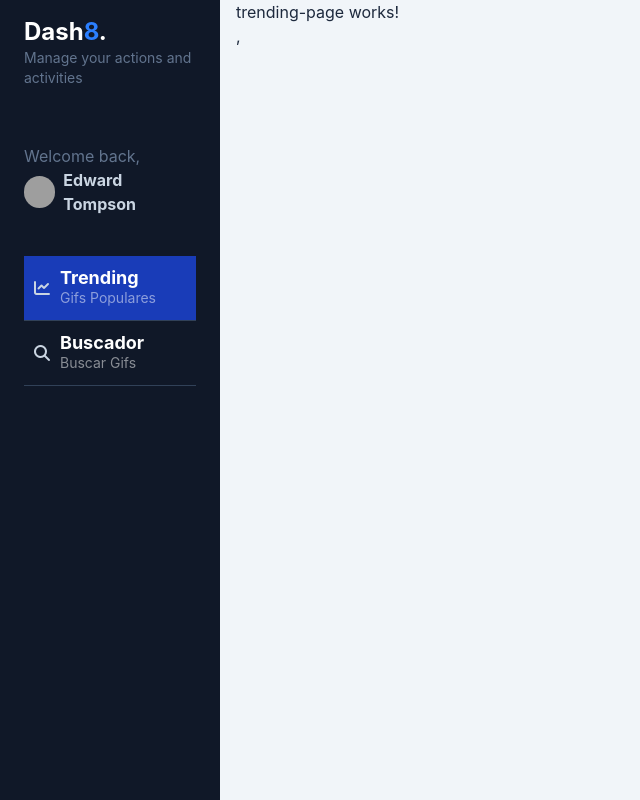
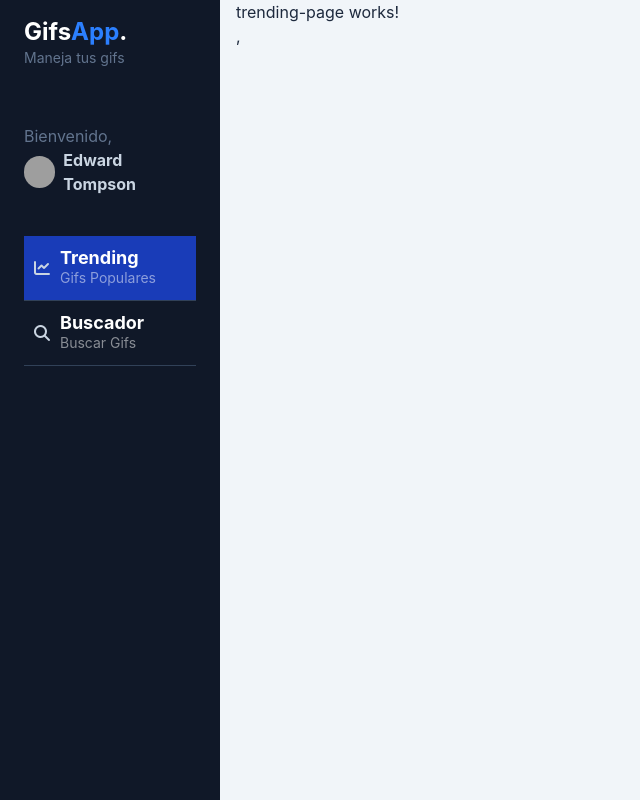
Before and after one commit to Moises-ab24/GifsApp, an Angular app: page /dashboard/trending in a window 1280 px wide. Shown: the whole page, without its empty margins (0-640 px from the left). Built offline with nearby package versions, Linux system fonts and the light colour scheme; grey boxes are pictures that could not be loaded.

Commit message:
Angular Environments y Path Alias

```diff
--- a/angular.json
+++ b/angular.json
@@ -24,9 +24,7 @@
                 "input": "public"
               }
             ],
-            "styles": [
-              "src/styles.css"
-            ]
+            "styles": ["src/styles.css"]
           },
           "configurations": {
             "production": {
@@ -47,7 +45,13 @@
             "development": {
               "optimization": false,
               "extractLicenses": false,
-              "sourceMap": true
+              "sourceMap": true,
+              "fileReplacements": [
+                {
+                  "replace": "src/environments/environment.ts",
+                  "with": "src/environments/environment.development.ts"
+                }
+              ]
             }
           },
           "defaultConfiguration": "production"
--- a/src/app/gifs/components/side-menu/side-menu-header/side-menu-header.html
+++ b/src/app/gifs/components/side-menu/side-menu-header/side-menu-header.html
@@ -1,9 +1,9 @@
 <div id="logo" class="my-4 px-6">
-            <h1 class="text-lg md:text-2xl font-bold text-white">Dash<span class="text-blue-500">8</span>.</h1>
-            <p class="text-slate-500 text-sm">Manage your actions and activities</p>
+            <h1 class="text-lg md:text-2xl font-bold text-white">{{ envs.companyName }}<span class="text-blue-500">{{ envs.companyName2 }}</span>.</h1>
+            <p class="text-slate-500 text-sm">{{ envs.companySlogan }}</p>
            </div>
            <div id="profile" class="px-6 py-10">
-            <p class="text-slate-500">Welcome back,</p>
+            <p class="text-slate-500">Bienvenido,</p>
             <a href="#" class="inline-flex space-x-2 items-center">
                 <span>
                     <img class="rounded-full w-8 h-8" src="https://images.unsplash.com/photo-1542909168-82c3e7fdca5c?ixlib=rb-4.0.3&ixid=MnwxMjA3fDB8MHxwaG90by1wYWdlfHx8fGVufDB8fHx8&auto=format&fit=crop&w=128&q=80" alt="">
--- a/src/app/gifs/components/side-menu/side-menu-header/side-menu-header.ts
+++ b/src/app/gifs/components/side-menu/side-menu-header/side-menu-header.ts
@@ -1,8 +1,12 @@
 import { Component } from '@angular/core';
+import { environment } from '@environments/environment';
+// import { environment } from '../../../../../environments/environment.development';
 
 @Component({
   selector: 'gifs-side-menu-header',
   imports: [],
   templateUrl: './side-menu-header.html',
 })
-export class SideMenuHeader {}
+export class SideMenuHeader {
+  envs = environment;
+}
--- /dev/null
+++ b/src/environments/environment.development.ts
@@ -0,0 +1,10 @@
+export const environment = {
+  production: true,
+  companyName: 'Gifs',
+  companyName2: 'App',
+  companySlogan: 'Maneja tus gifs',
+
+  // ApiKeys
+
+  // URLS
+};
--- /dev/null
+++ b/src/environments/environment.ts
@@ -0,0 +1,10 @@
+export const environment = {
+  production: true,
+  companyName: 'Gifs',
+  companyName2: 'App',
+  companySlogan: 'Maneja tus gifs',
+
+  // ApiKeys
+
+  // URLS
+};
--- a/tsconfig.json
+++ b/tsconfig.json
@@ -3,6 +3,11 @@
 {
   "compileOnSave": false,
   "compilerOptions": {
+    "baseUrl": ".",
+    "paths": {
+      "@environments/*": ["src/environments/*"]
+    },
+
     "noImplicitOverride": true,
     "noPropertyAccessFromIndexSignature": true,
     "noImplicitReturns": true,
```
